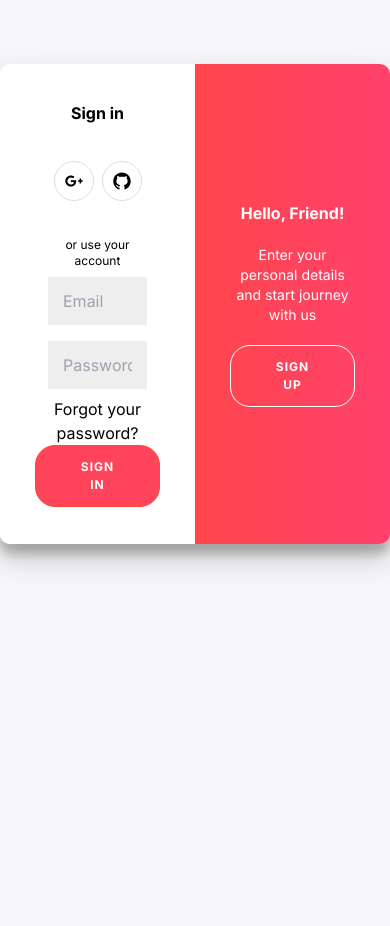
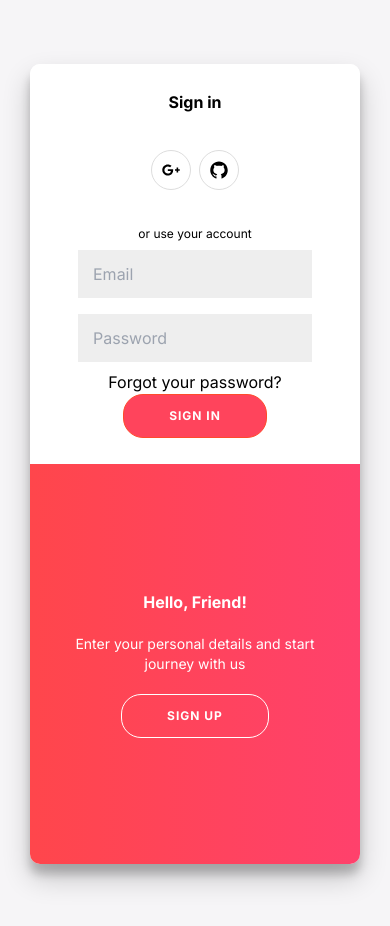
Before and after one commit to francobuceta/Ecommerce-Next.js, a Next.js app: page /auth in a window 390 px wide. Before the commit the page ends 844 px from the top, so only its background shows below. Built offline with nearby package versions, Linux system fonts and the light colour scheme.

Commit message:
add responsive styles in component

```diff
--- a/src/app/auth/page.jsx
+++ b/src/app/auth/page.jsx
@@ -1,21 +1,23 @@
 "use client";
+import { useState } from "react";
 import SocialIcons from "@/components/auth/SocialIcons";
-import { useState } from "react";
+import useMediaQuery from "@/hooks/useMediaQuery";
 
 const Auth = () => {
   const [isClicked, setIsClicked] = useState(false);
+  const isMobile = useMediaQuery("(min-width: 640px)");
 
   const handleClick = () => {
     setIsClicked(!isClicked);
   };
 
   return (
-    <section className="flex justify-center mt-16 height-[100vh]">
+    <section className="flex justify-center mt-16 mb-16 sm:mb-0 height-[100vh]">
       <div
-        className={`container ${isClicked ? "right-panel-active" : ""}`}
+        className={`${isMobile ? "container" : "container-mobile" } ${isClicked ? "right-panel-active" : ""}`}
         id="container"
       >
-        <div className="form-container sign-up-container">
+        <div className={`${isMobile ? "form-container sign-up-container" : "form-container-mobile sign-up-container-mobile"}`}>
           <form
             action="#"
             className="bg-white flex flex-col px-12 h-full justify-center items-center text-center"
@@ -29,7 +31,7 @@ const Auth = () => {
             <button>Sign Up</button>
           </form>
         </div>
-        <div className="form-container sign-in-container">
+        <div className={`${isMobile ? "form-container sign-in-container" : "form-container-mobile sign-in-container-mobile"}`}>
           <form
             action="#"
             className="bg-white flex flex-col px-12 h-full justify-center items-center text-center"
@@ -43,7 +45,7 @@ const Auth = () => {
             <button>Sign In</button>
           </form>
         </div>
-        <div className="overlay-container">
+        <div className={`${isMobile ? "overlay-container" : "overlay-container-mobile"}`}>
           <div className="overlay">
             <div className="overlay-panel overlay-left">
               <h1 className="font-bold">Welcome Back!</h1>
--- a/src/globals.css
+++ b/src/globals.css
@@ -27,9 +27,11 @@ body {
   width: 768px;
   max-width: 100%;
   height: 800px;
+  margin: 0 30px;
 }
 
-.form-container input {
+.form-container input,
+.form-container-mobile input {
   background: #eee;
   padding: 12px 15px;
   margin: 8px 0;
@@ -163,7 +165,8 @@ button.ghost {
 }
 
 /* Move signin to right */
-.container.right-panel-active .sign-in-container {
+.container.right-panel-active .sign-in-container,
+.container-mobile.right-panel-active .sign-in-container-mobile {
   transform: translateY(100%);
 }
 
@@ -179,22 +182,25 @@ button.ghost {
   z-index: 5;
 }
 
-.container.right-panel-active .sign-up-container-mobile {
+.container-mobile.right-panel-active .sign-up-container-mobile {
   opacity: 1;
   z-index: 5;
 }
 
 /* Move overlay back to right */
-.container.right-panel-active .overlay {
+.container.right-panel-active .overlay,
+.container-mobile.right-panel-active .overlay {
   transform: translateX(50%);
 }
 
 /* Bring back the text to center */
-.container.right-panel-active .overlay-left {
+.container.right-panel-active .overlay-left,
+.container-mobile.right-panel-active .overlay-left {
   transform: translateY(0);
 }
 
 /* Same effect for right */
-.container.right-panel-active .overlay-right {
+.container.right-panel-active .overlay-right,
+.container-mobile.right-panel-active .overlay-right {
   transform: translateY(20%);
 }
```
